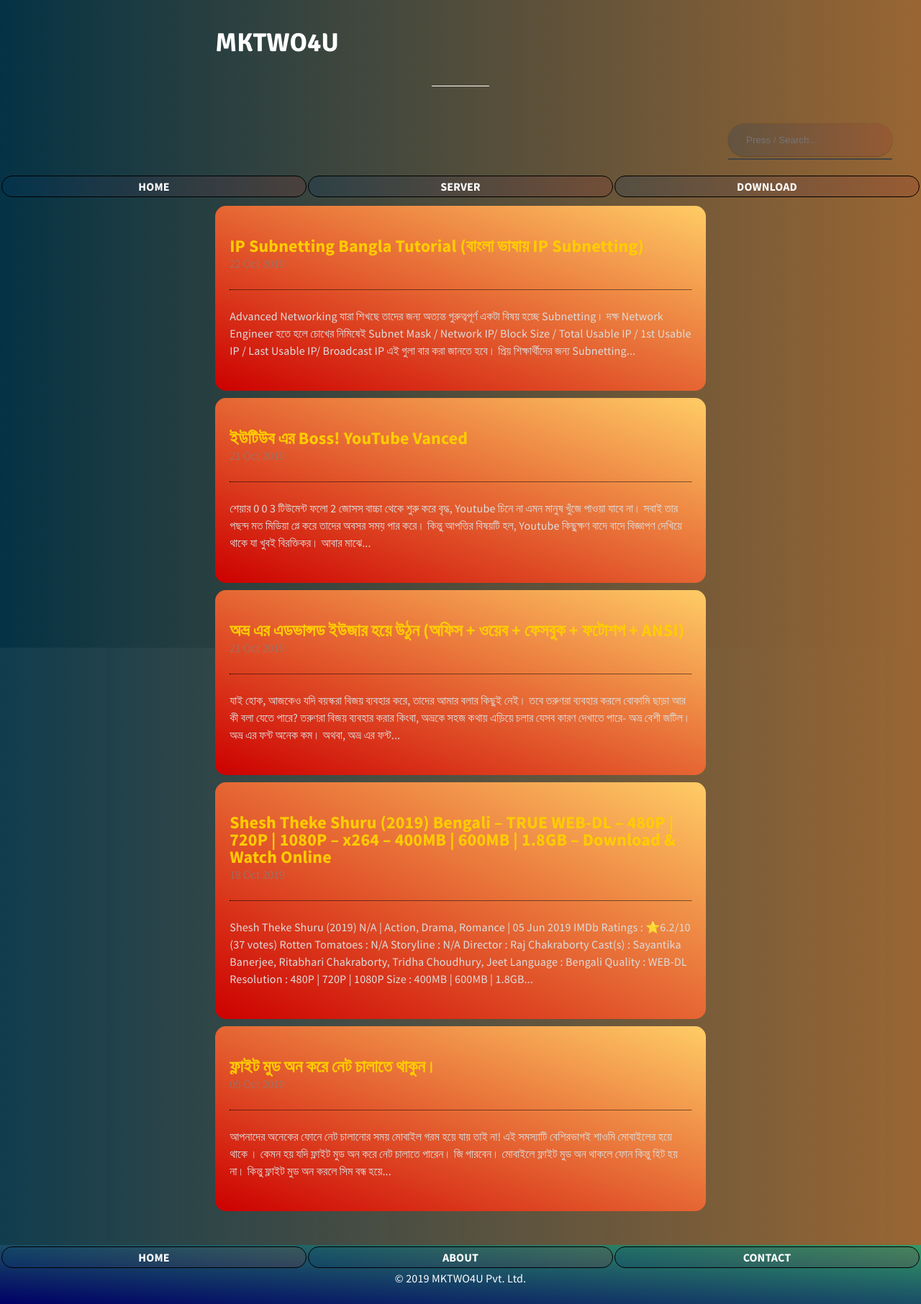
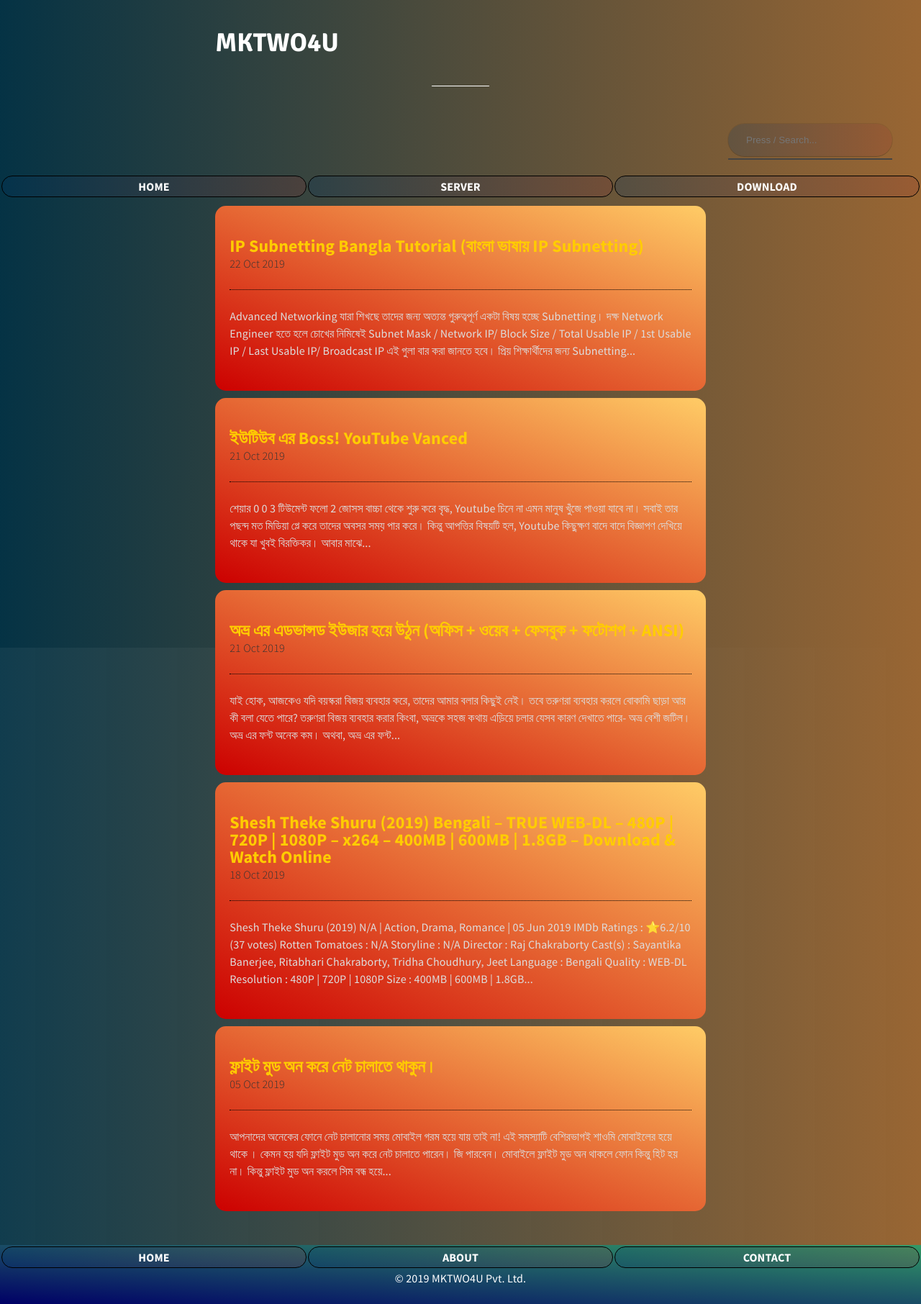
Before and after one commit to bdmilan/blog, a Jekyll site: the page built from index.html, in a window 1280 px wide. Shown: the whole page at 72% size. Built offline with Jekyll 4.4.1, drawn with Linux system fonts in a browser that asks for light colours; the list of posts is cut into pages by our own code.

Commit message:
Update layout.scss

```diff
--- a/_sass/layout.scss
+++ b/_sass/layout.scss
@@ -179,7 +179,7 @@ html, body {
 
 .by-line {
   display: block;
-  color: #828282;
+  color: #333;
   line-height: 1.5em; /* 24px/16px */
   margin-bottom: 1.5em; /* 24px/16px */
   font-weight: 200;
@@ -188,7 +188,7 @@ html, body {
     color: lighten($text-color, 25%);
     line-height: 1.3334em; /* 24px/18px */
     margin-bottom: 1.3334em; /* 24px/18px */
-    font-weight: 200;
+    font-weight: 300;
   }
 }
 
```
